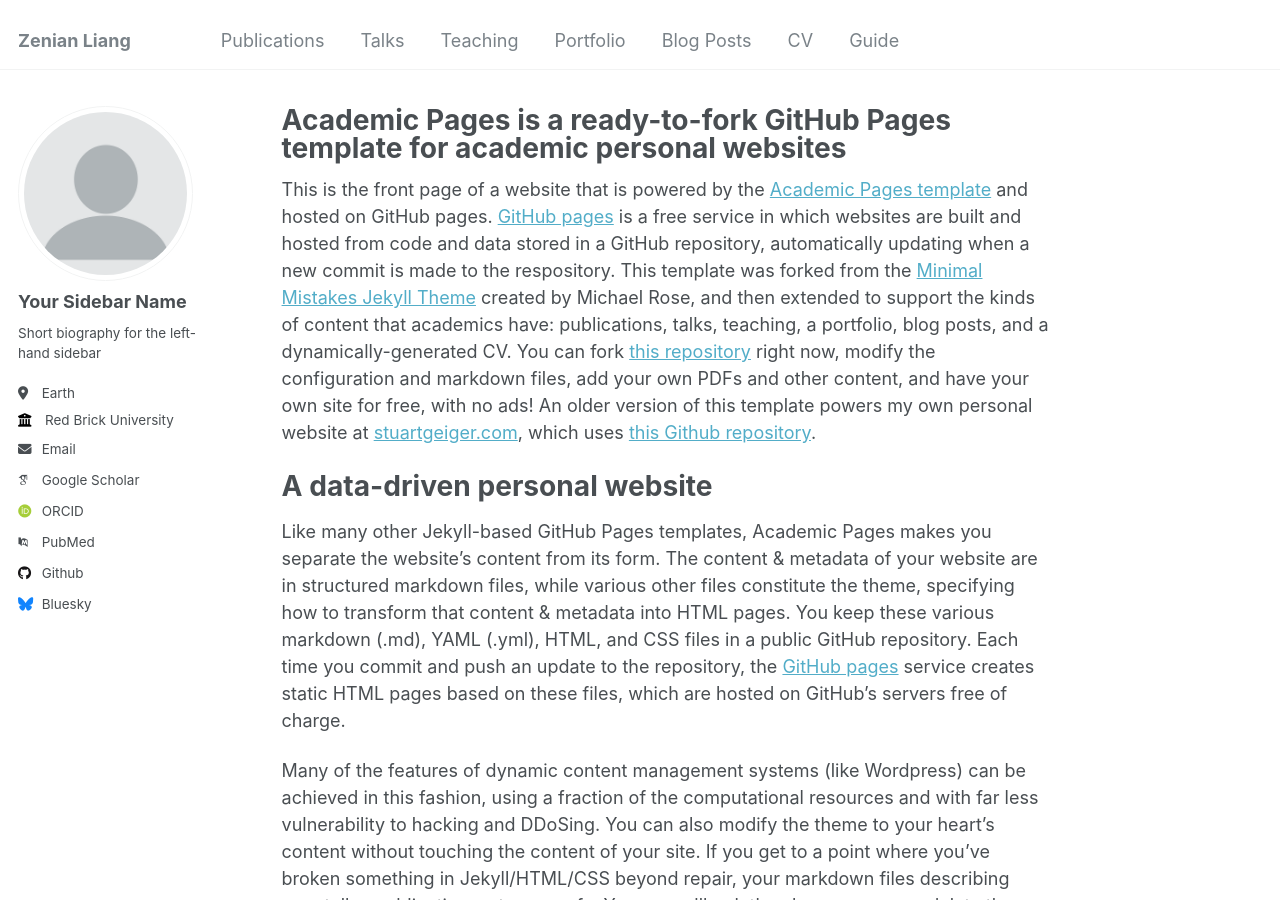
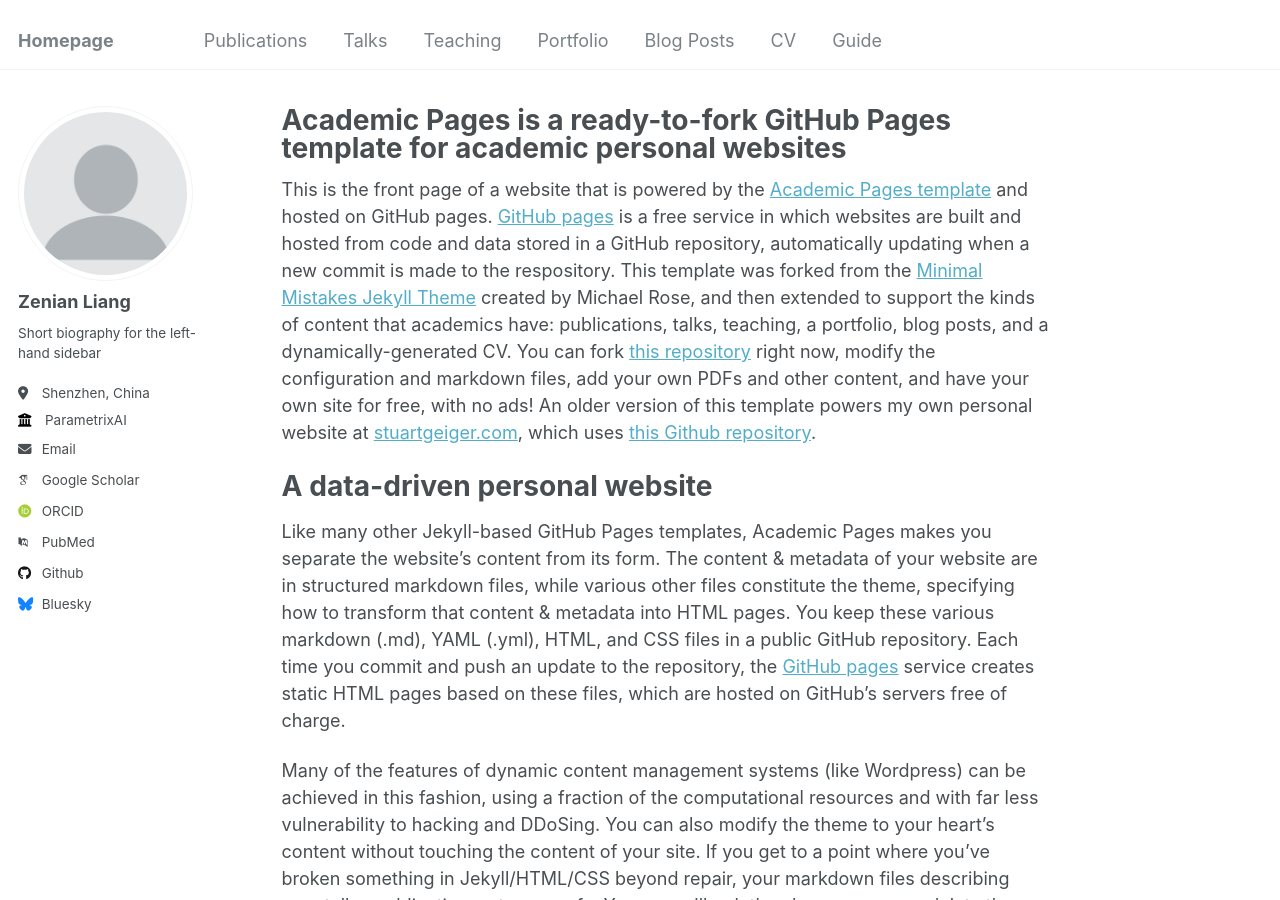
Before and after one commit to Mnji4/Mnji4.github.io, a Jekyll site: the page built from _pages/about.md, in a window 1280 px wide and 900 px high. Built offline with Jekyll 4.4.1, drawn with Linux system fonts in a browser that asks for light colours; some web fonts are replaced.

Commit message:
Update _config.yml

```diff
--- a/_config.yml
+++ b/_config.yml
@@ -8,13 +8,13 @@
 
 # Basic Site Settings
 locale                   : "en-US"
-title                    : "Zenian Liang"
+title                    : "Homepage"
 title_separator          : "-"
 name                     : &name "Zenian Liang"
 description              : &description "personal description"
 url                      : "https://Mnji4.github.io"
 baseurl                  : "" # the subpath of your site, e.g. "/blog"
-repository               : "academicpages/academicpages.github.io"
+repository               : "https://github.com/Mnji4/"
 
 # Site Author - The following control what appear as part of the author content on the side bar.
 #               If a field is blank the icon and link will not appear, otherwise it will be shown.
@@ -22,13 +22,13 @@ repository               : "academicpages/academicpages.github.io"
 author:
   # Biographic information
   avatar           : "profile.png"
-  name             : "Your Sidebar Name"
+  name             : "Zenian Liang"
   pronouns         : # example: "she/her"
   bio              : "Short biography for the left-hand sidebar"
-  location         : "Earth"
-  employer         : "Red Brick University"
+  location         : "Shenzhen, China"
+  employer         : "ParametrixAI"
   uri              : # URL
-  email            : "none@example.org"
+  email            : "liangzn3@mail3.sysu.edu.cn"
 
   # Academic websites
   arxiv            : # URL - Update with the correct link to your profile
```
